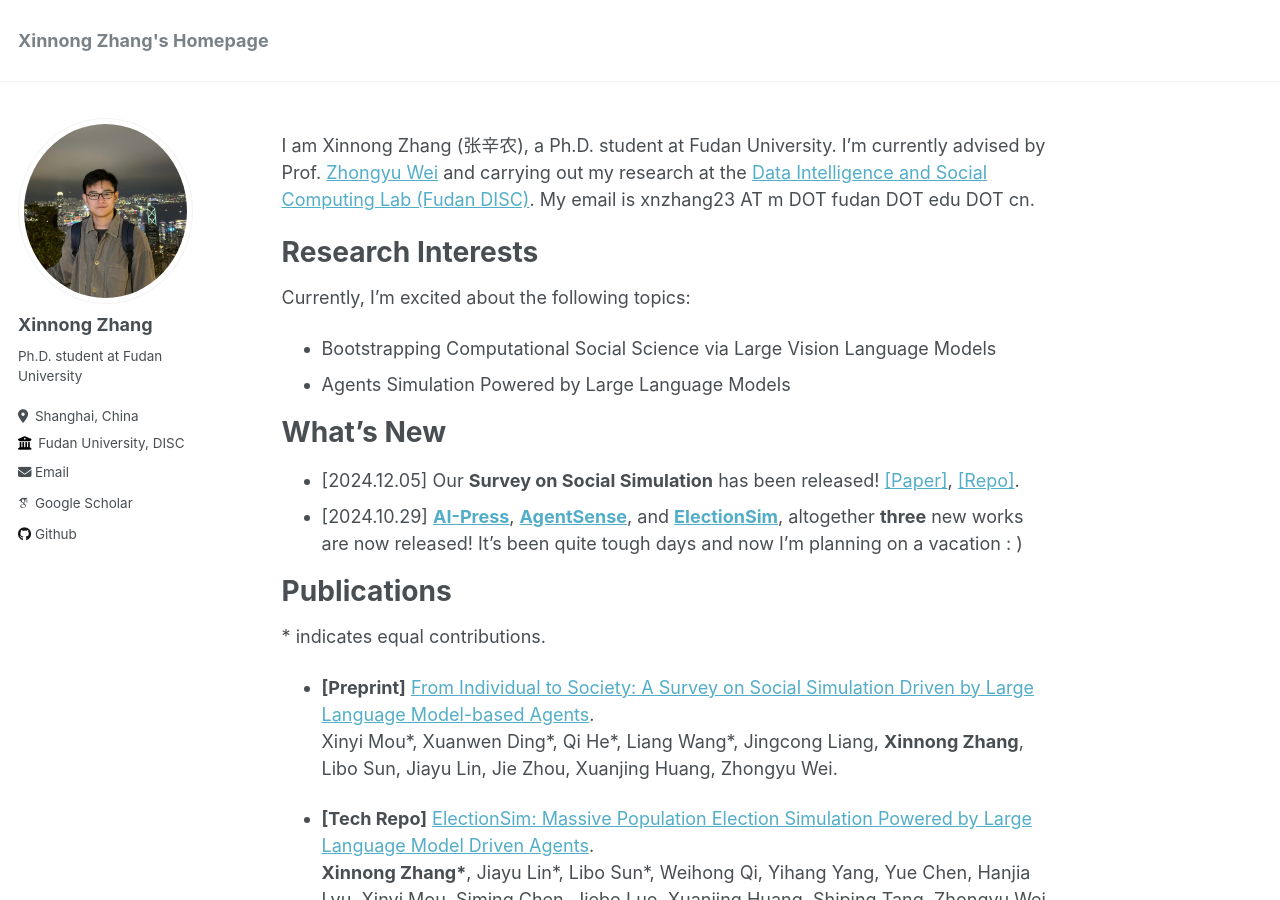
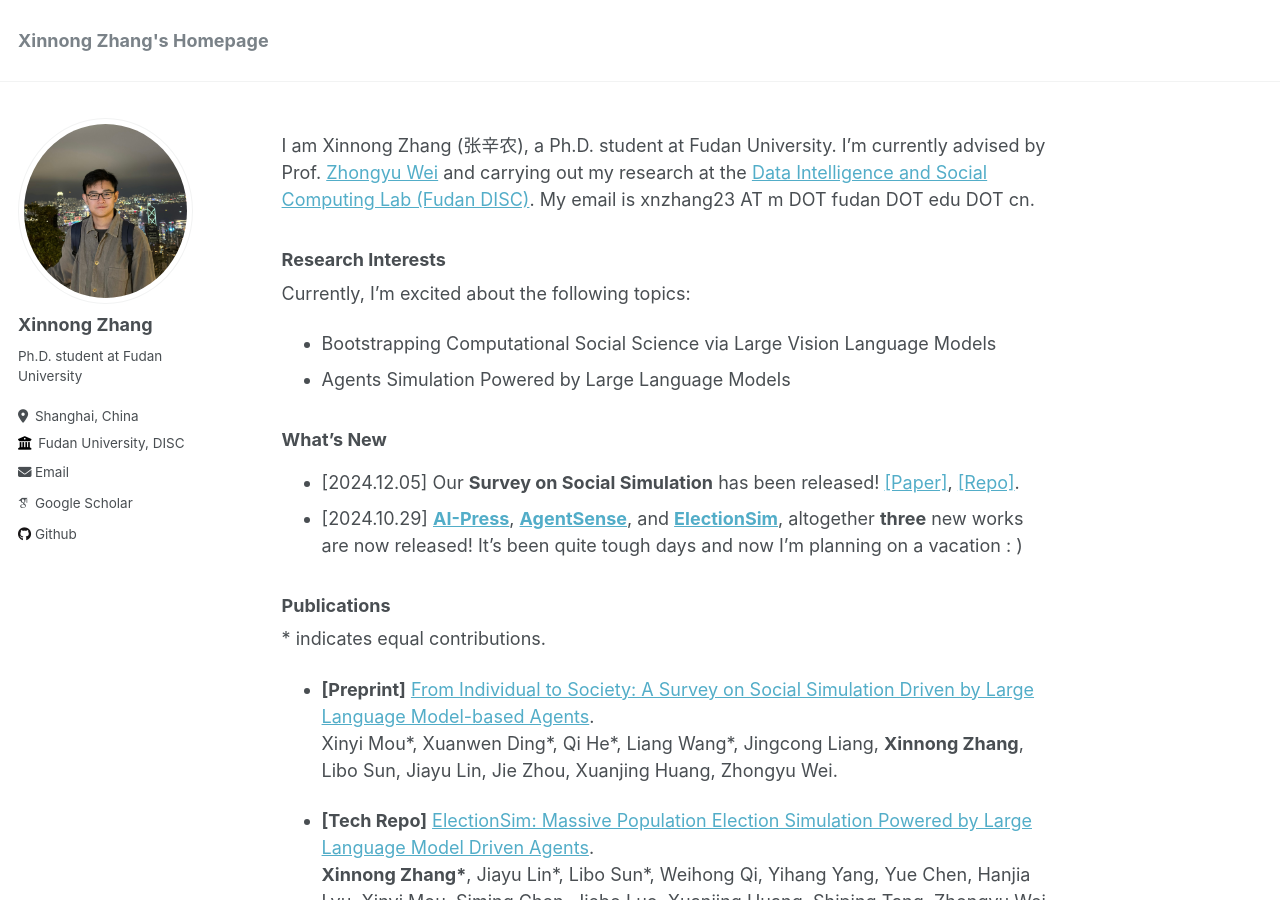
Before and after one commit to Lishi905/lishi905.github.io, a Jekyll site: the page built from _pages/about.md, in a window 1280 px wide and 900 px high. Built offline with Jekyll 4.4.1, drawn with Linux system fonts in a browser that asks for light colours; some web fonts are replaced.

```diff
--- a/_pages/about.md
+++ b/_pages/about.md
@@ -10,17 +10,17 @@ redirect_from:
 
 I am Xinnong Zhang (张辛农), a Ph.D. student at Fudan University. I'm currently advised by Prof. [Zhongyu Wei](http://www.fudan-disc.com/people/zywei) and carrying out my research at the [Data Intelligence and Social Computing Lab (Fudan DISC)](http://www.fudan-disc.com/). My email is xnzhang23 AT m DOT fudan DOT edu DOT cn.
 
-# Research Interests
+### Research Interests
 
 Currently, I'm excited about the following topics:
 - Bootstrapping Computational Social Science via Large Vision Language Models
 - Agents Simulation Powered by Large Language Models
 
-# What's New
+### What's New
 - \[2024.12.05\] Our **Survey on Social Simulation** has been released! [\[Paper\]](https://arxiv.org/pdf/2412.03563), [\[Repo\]](https://github.com/FudanDISC/SocialAgent).
 - \[2024.10.29\] **[AI-Press](https://arxiv.org/abs/2410.07561)**, **[AgentSense](https://arxiv.org/abs/2410.19346)**, and **[ElectionSim](https://arxiv.org/abs/2410.20746)**, altogether **three** new works are now released! It's been quite tough days and now I'm planning on a vacation : )
 
-# Publications
+### Publications
 \* indicates equal contributions.
 
 - **\[Preprint\]** [From Individual to Society: A Survey on Social Simulation Driven by Large Language Model-based Agents](https://arxiv.org/abs/2412.03563).
```
